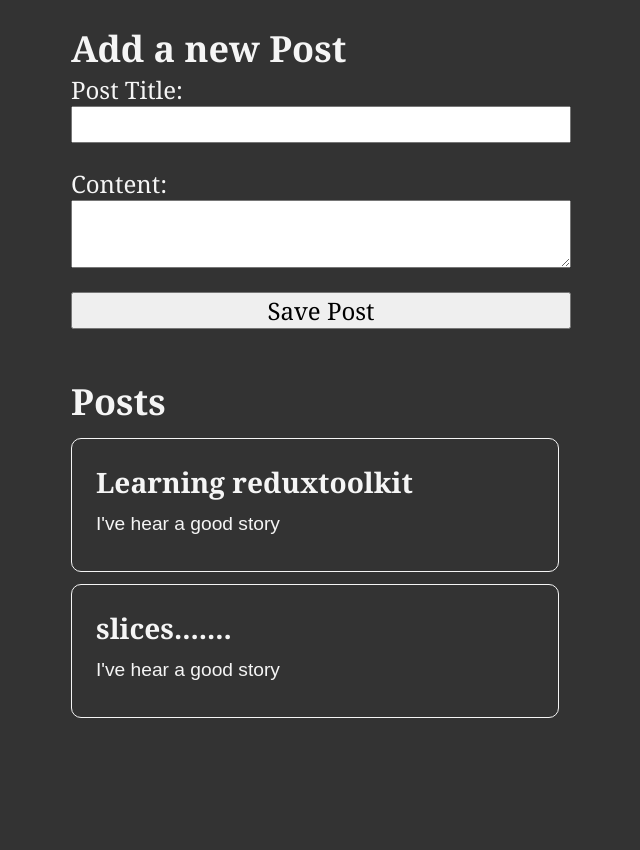
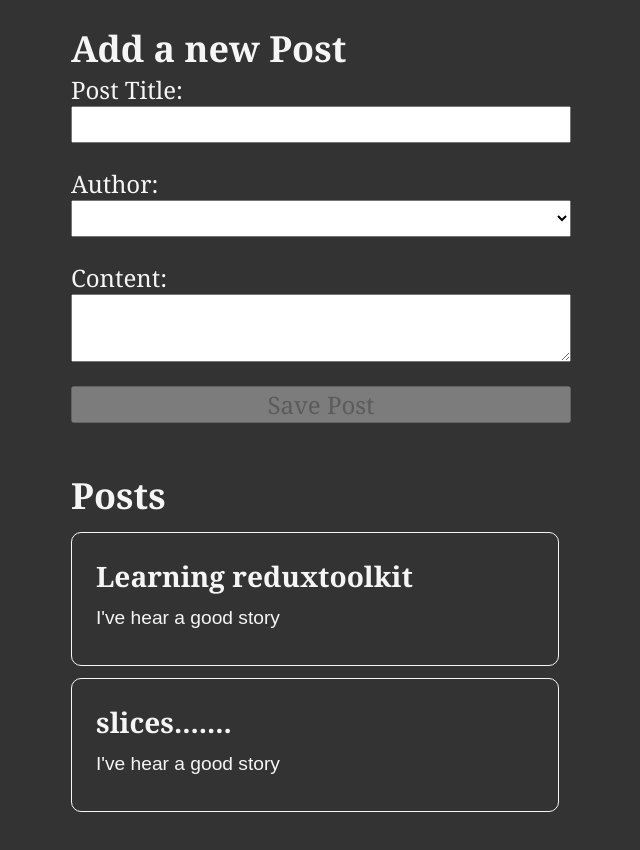
Before and after one commit to edulange/learningRedux2, a React (Create React App) app: page / in a window 1280 px wide. Shown: the top 850 px of the page, without its empty margins (319-959 px from the left). Built offline with nearby package versions, Linux system fonts and the light colour scheme.

Commit message:
até post author

```diff
--- a/src/app/store.js
+++ b/src/app/store.js
@@ -1,8 +1,10 @@
 import { configureStore } from '@reduxjs/toolkit'
 import postsReducer from '../features/posts/postsSlice'
+import usersReducer from '../features/users/usersSlice'
 
 export const store = configureStore({
 	reducer: {
 		posts: postsReducer,
+		users: usersReducer,
 	},
 })
--- a/src/features/posts/AddPostForm.js
+++ b/src/features/posts/AddPostForm.js
@@ -1,25 +1,36 @@
 import { useState } from 'react'
-import { useDispatch } from 'react-redux'
-import { nanoid } from '@reduxjs/toolkit' //vai importar um randomID
-
+import { useDispatch, useSelector } from 'react-redux'
 import { postAdded } from './postsSlice'
+import { selectAllUsers } from '../users/usersSlice'
 
 const AddPostForm = () => {
 	const dispatch = useDispatch()
 
 	const [title, setTitle] = useState('')
 	const [content, setContent] = useState('')
+	const [userId, setUserId] = useState('')
+
+	const users = useSelector(selectAllUsers)
 
 	const onTitleChanged = (e) => setTitle(e.target.value)
 	const onContentChanged = (e) => setContent(e.target.value)
+	const onAuthorChanged = (e) => setUserId(e.target.value)
 
 	const onSavePostClicked = () => {
 		if (title && content) {
-			dispatch(postAdded(title, content))
+			dispatch(postAdded(title, content, userId))
 			setTitle('')
 			setContent('')
 		}
 	}
+
+	 const canSave = Boolean(title) && Boolean(content) && Boolean(userId)
+
+	const usersOptions = users.map((user) => (
+		<option key={user.id} value={user.id}>
+			{user.name}
+		</option>
+	))
 
 	return (
 		<section>
@@ -27,9 +38,14 @@
 			<form>
 				<label htmlFor='postTitle'>Post Title:</label>
 				<input type='text' id='postTitle' name='postTitle' value={title} onChange={onTitleChanged} />
+				<label htmlFor='postAuthor'>Author:</label>
+				<select id='postAuthor' value={userId} onChange={onAuthorChanged}>
+				<option value=""></option>
+				{usersOptions}
+				</select>
 				<label htmlFor='postContent'>Content:</label>
 				<textarea id='postContent' name='postContent' value={content} onChange={onContentChanged} />
-				<button type='button' onClick={onSavePostClicked}>
+				<button type='button' onClick={onSavePostClicked} disabled={!canSave}>
 					Save Post
 				</button>
 			</form>
--- a/src/features/posts/postsSlice.js
+++ b/src/features/posts/postsSlice.js
@@ -1,4 +1,4 @@
-import { createSlice, nanoid } from '@reduxjs/toolkit'
+import { createSlice, nanoid } from '@reduxjs/toolkit' //nanoID vai importar um randomID
 
 const initialState = [
 	{ id: '1', title: 'Learning reduxtoolkit', content: "I've hear a good story" },
@@ -13,12 +13,13 @@
 			reducer(state, action) {
 				state.push(action.payload)
 			},
-			prepare(title, content) {
+			prepare(title, content, userId) {
 				return {
 					payload: {
 						id: nanoid(),
 						title,
 						content,
+						userId
 					},
 				}
 			},
--- /dev/null
+++ b/src/features/users/usersSlice.js
@@ -0,0 +1,17 @@
+import { createSlice } from "@reduxjs/toolkit";
+
+ const initialState = [
+    { id: '0', name: 'Dude Lebowski'},
+    { id: '1', name: 'Eduardo Lange'},
+    { id: '2', name: 'Sarana Lange'},
+ ]
+
+ const usersSlice = createSlice({
+    name: 'users',
+    initialState,
+    reducers: {}
+ })
+
+ export const selectAllUsers = (state) => state.users
+
+ export default usersSlice.reducer
```
Also changed, not shown: anotações.txt, src/features/posts/PostAuthor.js (added).
